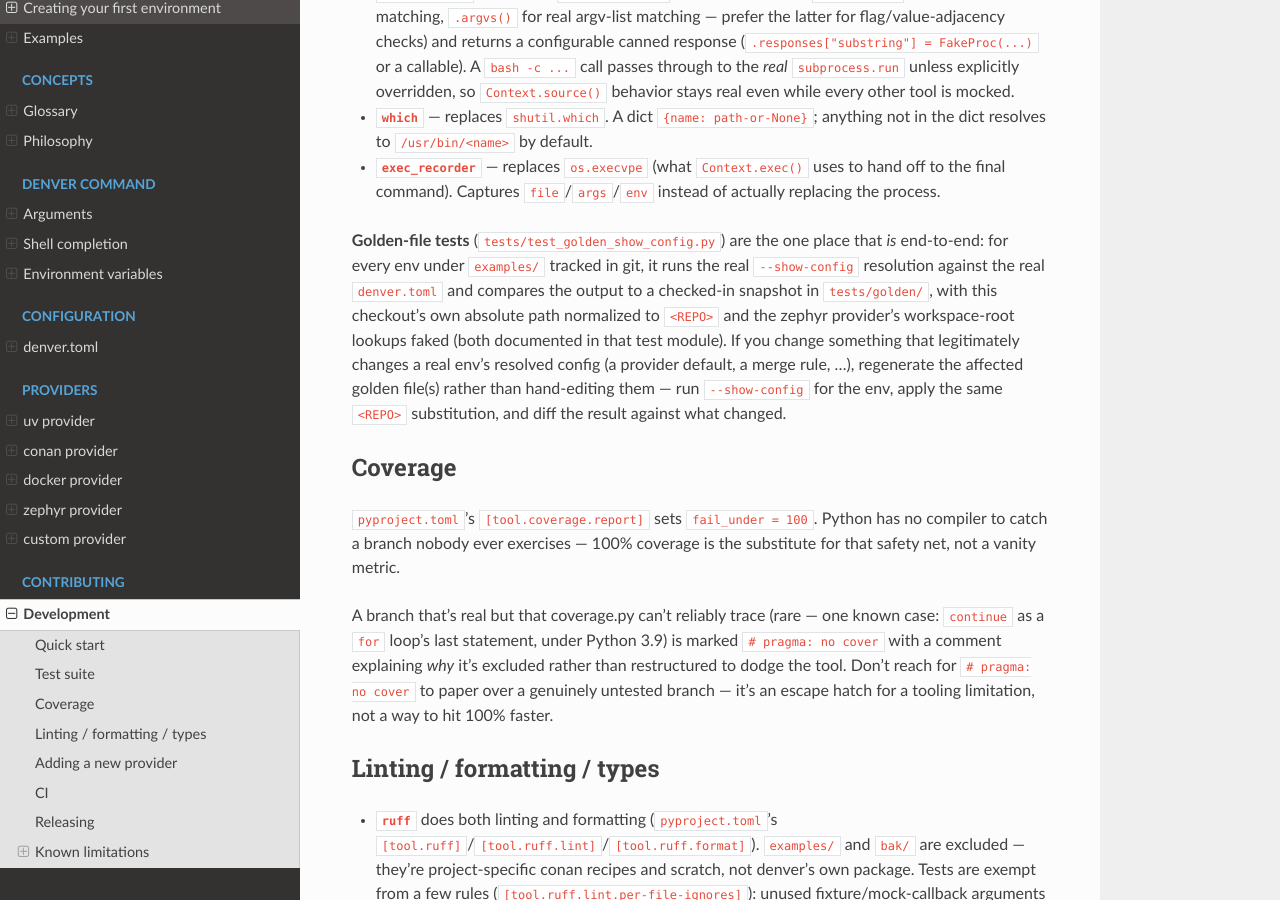
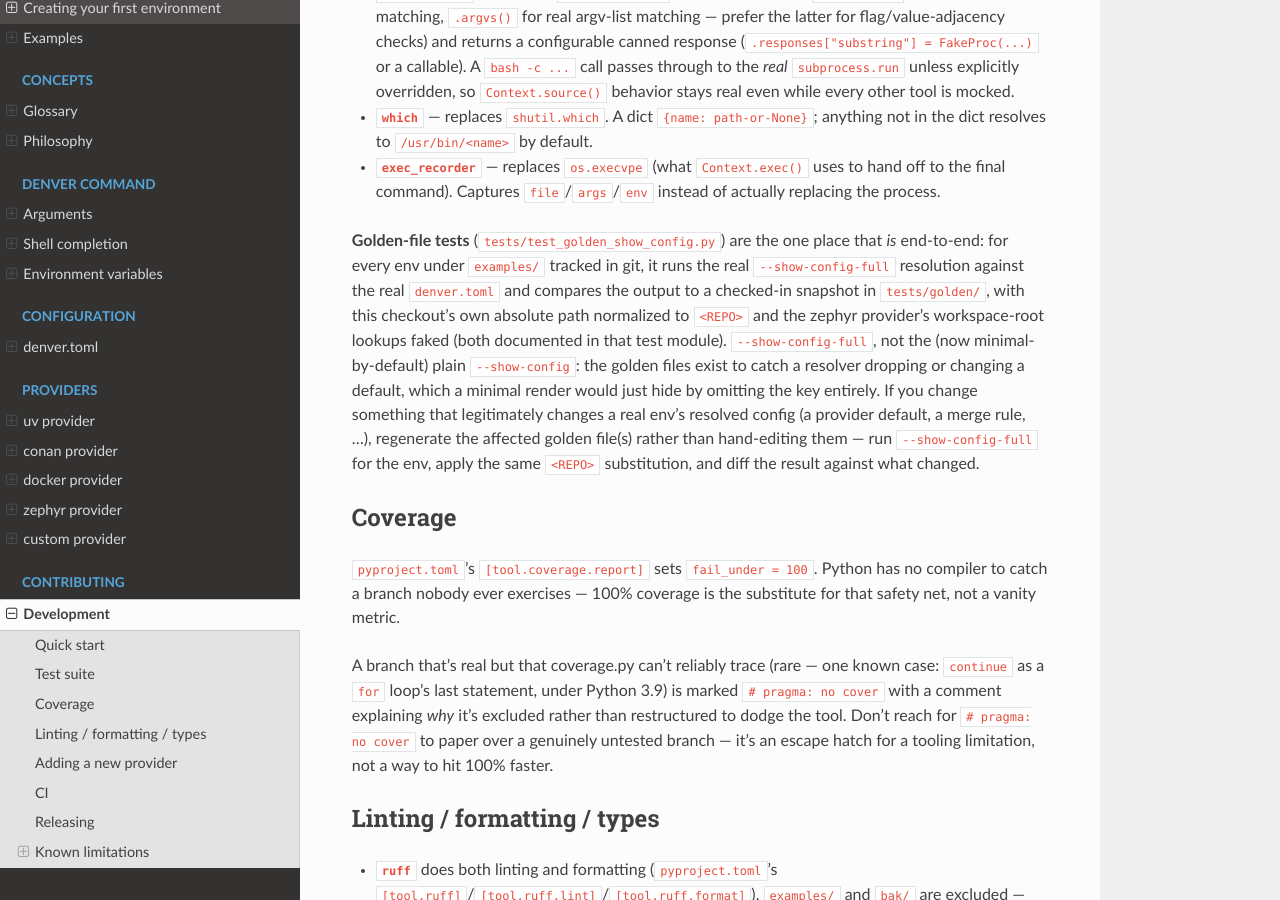
Before and after one commit to thorsten-klein/denver, a Sphinx documentation site: the page built from doc/contributing/development.md, in a window 1280 px wide and 900 px high, scrolled down 1173 px. Built offline with Sphinx 7.4.7 and the Read the Docs theme 3.1.0, drawn with Linux system fonts in a browser that asks for light colours.

Commit message:
use --show-config-full (#96)
--show-config now defaults to the minimal view -- every key left unset is
dropped, so only keys carrying an actual value remain -- and the
exhaustive dump moves to a new --show-config-full.

That is the way round these two are actually used: the minimal view is
what anyone reads to see how an env resolved, while the full one, with a
commented-out "# key = null" line for every unset key, is the special
case you ask for on purpose. If both flags are given, --show-config-full
wins -- more keys is the more inclusive ask, so it is the natural
tiebreaker.

BREAKING: --show-config-min no longer exists, and a bare --show-config no
longer prints unset keys. Use --show-config-full for the old
--show-config output; the old --show-config-min is now the default.

```diff
--- a/doc/contributing/development.md
+++ b/doc/contributing/development.md
@@ -65,15 +65,18 @@
 
 **Golden-file tests** (`tests/test_golden_show_config.py`) are the one place
 that *is* end-to-end: for every env under `examples/` tracked in git, it runs
-the real `--show-config` resolution against the real `denver.toml` and
+the real `--show-config-full` resolution against the real `denver.toml` and
 compares the output to a checked-in snapshot in `tests/golden/`, with this
 checkout's own absolute path normalized to `<REPO>` and the zephyr
 provider's workspace-root lookups faked (both documented in that test
-module). If you change something that legitimately changes a real env's
-resolved config (a provider default, a merge rule, ...), regenerate the
-affected golden file(s) rather than hand-editing them — run `--show-config`
-for the env, apply the same `<REPO>` substitution, and diff the result
-against what changed.
+module). `--show-config-full`, not the (now minimal-by-default) plain
+`--show-config`: the golden files exist to catch a resolver dropping or
+changing a default, which a minimal render would just hide by omitting the
+key entirely. If you change something that legitimately changes a real
+env's resolved config (a provider default, a merge rule, ...), regenerate
+the affected golden file(s) rather than hand-editing them — run
+`--show-config-full` for the env, apply the same `<REPO>` substitution, and
+diff the result against what changed.
 
 ## Coverage
 
```
Also changed, not shown: doc/cli/arguments.md (+10 -3 lines), doc/concepts/philosophy.md (+5 -3 lines), doc/providers/docker.md (+2 -1 lines), doc/quickstart/creating-environments.md (+4 -2 lines), doc/quickstart/examples.md (+1 -1 lines), 4 other files.
